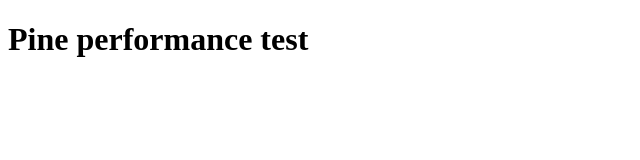
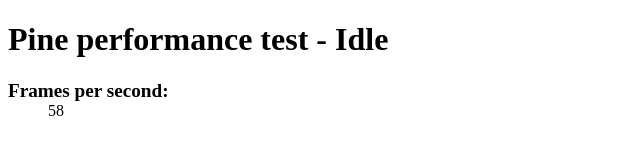
Before and after one commit to psema4/pine, a website: page ui/benchmark/index.html in a window 1280 px wide. Shown: the whole page, without its empty margins (0-640 px from the left). Drawn offline with Linux system fonts and the light colour scheme; files whose address does not match are found by name.

Commit message:
Adds an idle performance test.

```diff
--- a/ui/benchmark/index.html
+++ b/ui/benchmark/index.html
@@ -12,8 +12,16 @@
       body {
         background: #fff;
       }
+      dt {
+        font-size: 1.2em;
+        font-weight: bold;
+      }
     </style>
-    <h1>Pine performance test</h1>
+    <h1 id="test-name">Pine performance test</h1>
+    <dl>
+      <dt>Frames per second:</dt>
+      <dd id="framerate-output"></dd>
+    </dl>
     <script src="js/api/pine.env.js"></script>
     <script src="js/api/pine.input.js"></script>
     <script src="js/src/framerate.js"></script>
--- a/ui/benchmark/js/src/benchmark.js
+++ b/ui/benchmark/js/src/benchmark.js
@@ -0,0 +1,49 @@
+;(function (global) {
+
+  'use strict';
+
+
+  var testName = document.getElementById('test-name');
+  var framerateOutput = document.getElementById('framerate-output');
+  var framerate = new Framerate();
+  framerate.onUpdate = function (rate) {
+    framerateOutput.textContent = rate;
+  };
+
+
+  /**
+   * @return {Object} Represents the page's URL query parameters.
+   */
+  function getQueryParams () {
+    var params = {};
+    var search = window.location.search || '?';
+    // Chop off the leading "?"
+    var choppedSearch = search.slice(1);
+    var splitSearch = choppedSearch.split('&');
+    splitSearch.forEach(function (chunk) {
+      var keyValPair = chunk.split('=');
+      params[keyValPair[0]] = keyValPair[1];
+    });
+
+    return params;
+  }
+
+
+  function tick () {
+    webkitRequestAnimationFrame(tick);
+    framerate.tick();
+  }
+
+
+  // Test init logic
+  (function () {
+    var queryParams = getQueryParams();
+    tick();
+
+    // This is the default test.
+    if (!queryParams.benchmark || queryParams.benchmark === 'idle') {
+      testName.textContent += ' - Idle';
+    }
+  } ());
+
+} (this));
```
Also changed, not shown: ui/index.html (+1 -1 lines).
